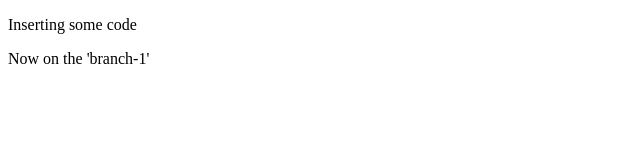
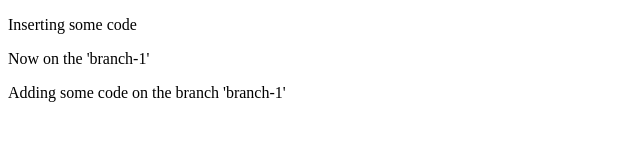
Before and after one commit to abdulrazeq-77/test-branch, a plain HTML site: page index.html in a window 1280 px wide. Shown: the whole page, without its empty margins (0-640 px from the left). Drawn offline with Linux system fonts and the light colour scheme.

Commit message:
adding some code on branch-1

```diff
--- a/index.html
+++ b/index.html
@@ -8,5 +8,6 @@
 <body>
     <p>Inserting some code</p>
     <p>Now on the 'branch-1'</p>
+    <p>Adding some code on the branch 'branch-1'</p>
 </body>
 </html>
```
